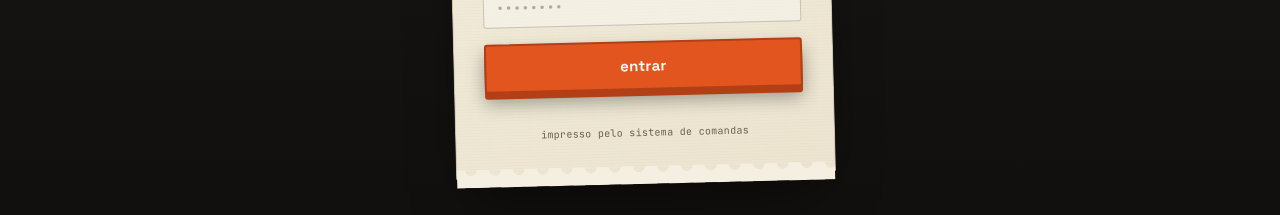
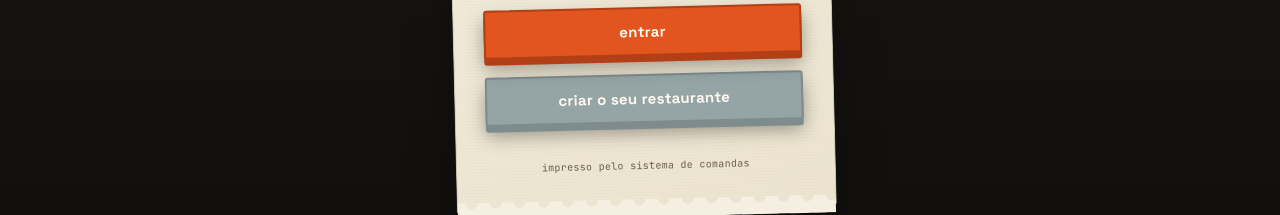
Before and after one commit to Weverton2005Castro/COMANDA, a React (Vite) app in the folder frontend/: page /login in a window 1280 px wide. Shown: the part 474-689 px from the top of the page. Built offline with nearby package versions, Linux system fonts and the light colour scheme; no server answers.

Commit message:
ajustando tela de login

```diff
--- a/frontend/src/pages/Login.jsx
+++ b/frontend/src/pages/Login.jsx
@@ -90,6 +90,10 @@ export default function Login() {
           </StampButton>
         </form>
 
+        <Link to="/cadastro" className="btn secondary full" style={{ display: 'block', textAlign: 'center', textDecoration: 'none' }}>
+          criar o seu restaurante
+        </Link>
+
         <p className="foot">impresso pelo sistema de comandas</p>
       </TicketCard>
     </main>
```
Also changed, not shown: 1 other file (tests, documents, lock files or other folders).
